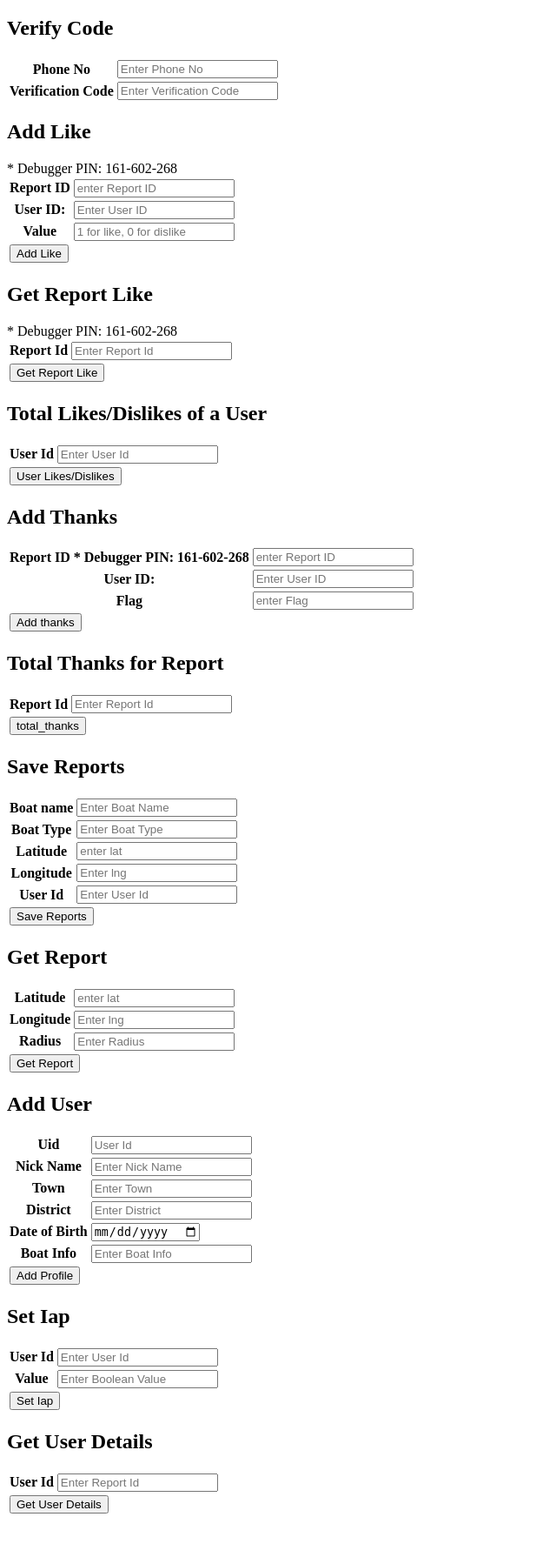
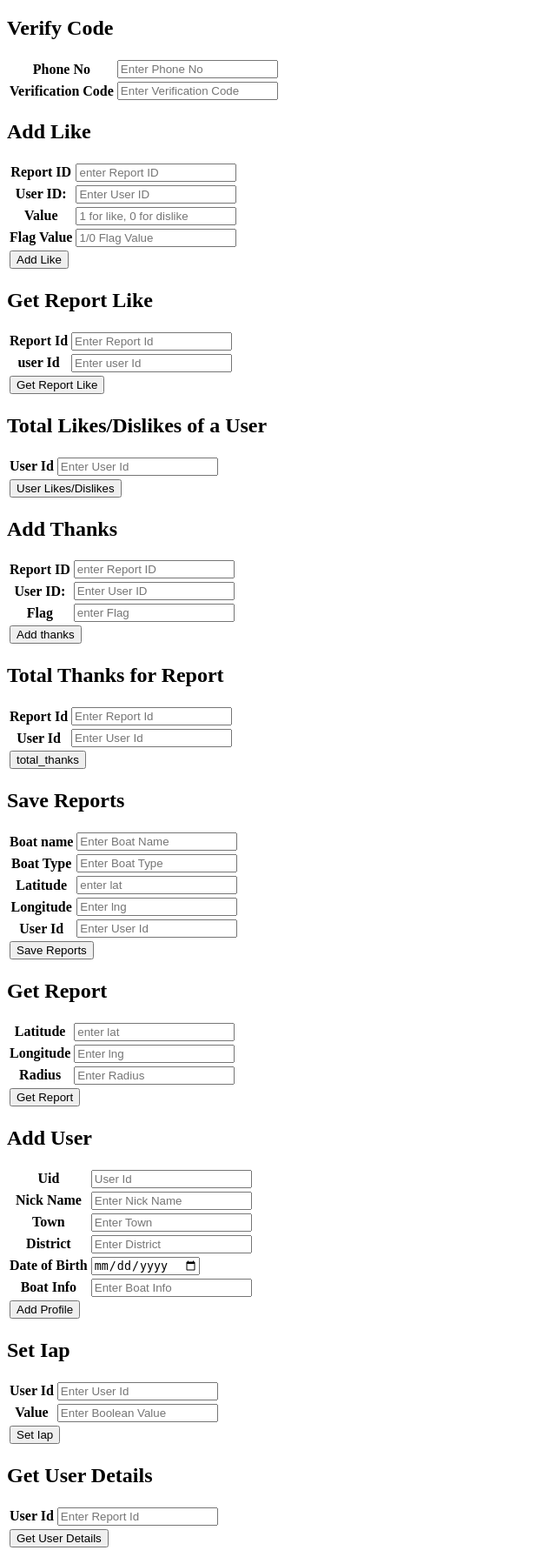
Before and after one commit to stoic1979/BoatServer, a Flask app: page /api_demo in a window 1280 px wide. Shown: the part 257-2047 px from the top of the page at 87% size, without its empty margins (0-640 px from the left). Before the commit the page ends 1997 px from the top, so only its background shows below. Run offline with Flask 2, Linux system fonts and the light colour scheme.

Commit message:
changed thanks/likes apis

```diff
--- a/models.py
+++ b/models.py
@@ -115,6 +115,7 @@ class Report(db.Model):
     lng = db.Column(db.Float, unique=True)
     user = db.Column(db.BigInteger, ForeignKey('user.id'))
 
+
     # timestamp
     ts = db.Column(db.TIMESTAMP, default=datetime.utcnow, nullable=False )
 
@@ -149,13 +150,15 @@ class Likes(db.Model):
     report = db.Column(db.BigInteger, ForeignKey('report.id'))
     user = db.Column(db.BigInteger, ForeignKey('user.id'))
     value = db.Column(db.Integer)
+    flag = db.Column(db.Integer)
 
     # timestamp
     ts = db.Column(db.TIMESTAMP, default=datetime.utcnow, nullable=False)
-    def __init__(self, report, user, value):
+    def __init__(self, report, user, value, flag):
         self.report = report
         self.user = user
         self.value = value
+        self.flag = flag
 
 
     def __repr__(self):
--- a/server.py
+++ b/server.py
@@ -350,13 +350,20 @@ def get_report_dislike_count(report_id):
 @app.route("/get_like_count", methods=['POST'])
 def get_like_count():
 
-    ret = {"likes_count": 0, "report_id": 0, "error": 0}
+    ret = {"error": 0}
 
     try:
         report_id = int(request.form['report_id'])
+        user_id = int(request.form["user_id"])
         ret["report_id"] = report_id
-        ret["likes_count"] = get_report_like_count(report_id)
-        ret["dislike_count"] = get_report_dislike_count(report_id)
+        ret["likes_count of a report:"] = get_report_like_count(report_id)
+        ret["dislike_count of a report"] = get_report_dislike_count(report_id)
+        ret["User Id"] = user_id
+        # ret["likes_count of a user"] = get_user_like_count(user_id)
+        # ret["dislike_count of a user"] = get_user_dislike_count(user_id)
+
+        likes= Likes.query.filter_by(user=user_id).all()
+        ret["flag"] = likes.flag
     except Exception as exp:
         print ("exp:", exp)
         print(traceback.format_exc())
@@ -374,18 +381,20 @@ def add_like():
         report_id = int(request.form['report_id'])
         user_id = int(request.form['user_id'])
         value = int(request.form['value'])
+        flag_value = int(request.form["flag_value"])
 
         # check if like for same report exists by this user
         like = Likes.query.filter_by(user=user_id).filter_by(report=report_id).first()
         if like:
             print "[add_like] User already had liked/disliked this report"
             like.value = value
+
         else:
-            like = Likes(report_id, user_id, value)
+            like = Likes(report_id, user_id, value, flag_value)
 
         db.session.add(like)
         db.session.commit()
-        ret["msg"] = "The Like is added successfully"
+        ret["msg"] = "The Like and flag is added successfully"
     except Exception as exp:
         print ("exp:", exp)
         print(traceback.format_exc())
@@ -433,8 +442,8 @@ def user_likes_dislikes():
 def add_thanks():
     ret = {"error": 0}
     try:
-        report_id = request.form['thanks_report_id']
-        user_id = request.form['thanks_user_id']
+        report_id = int(request.form['thanks_report_id'])
+        user_id = int(request.form['thanks_user_id'])
         flag_value = int(request.form['flag_value'])
 
         # check if flag for same report exists by this user
@@ -460,18 +469,28 @@ def total_thanks():
     ret = {"error": 0}
     try:
         report_id = int(request.form['report_id'])
+        user_id = int(request.form['user_id'])
         counter = 0
-        thanks_total = Thanks.query.all()
-        for thanks in thanks_total:
-            if report_id == thanks.report:
-                counter +=1
-                ret["Total Thanks"] = counter
-                ret["Report Id"] = thanks.report
-                ret["User Id"] = thanks.user
-                ret["Flag"] = thanks.value
-            else:
-                ret["error"] = 1
-                ret["msg"] = "Invaild Report Id Entered by user"
+        thanks = Thanks.query.all()
+        thank = Thanks.query.filter_by(report=report_id).first()
+        if not thank:
+            ret["error"] = 1
+            ret["msg"] = "Invaild Report Id Entered by user"
+        else:
+            thanks_total = Thanks.query.all()
+            for thanks in thanks_total:
+                if report_id == thanks.report:
+                    counter +=1
+                    ret["Total Thanks"] = counter
+                    ret["Report Id"] = thanks.report
+                    # ret["flag"] = thanks.value
+                    # ret["User Id"] = user_id
+        thankflag = Thanks.query.filter_by(user=user_id).first()
+        if not thankflag:
+            ret["msg"] = "Invalid User Id"
+        else:
+            ret["flag"] = thankflag.value
+            ret["User Id"] = user_id
     except Exception as exp:
         print ("exp:", exp)
         print(traceback.format_exc())
@@ -489,13 +508,20 @@ def save_reports():
         print ("fatching Report lng :", report.lng)
         print ("fatching Report user :", report.user)
     try:
+        #boat_id = int(request.form['boat_id'])
         boat_name = request.form['boat_name']
         boat_type = request.form['boat_type']
         get_lat = request.form['get_lat']
         get_lng = request.form['get_lng']
         user_id = int(request.form['user_id'])
 
-        # saving report
+        # boatcheck = Boat.query.filter_by(id=boat_id).first()
+        # if not boatcheck:
+        #     ret["err"] = 1
+        #     ret["msg"] = "Boat is not exist"
+        # else:
+        #     # saving report
+        #     report.boat = boat_id
         report = Report(boat_name, boat_type, get_lat, get_lng, user_id)
         db.session.add(report)
         db.session.commit()
@@ -532,7 +558,7 @@ def get_report():
         #print "getreport: ", getreport
         #print
 
-        query = "SELECT DISTINCT boat_name,boat_type,lat,lng,user,ts FROM report where ts > NOW() - INTERVAL 24 HOUR"
+        query = "SELECT DISTINCT boat_name,boat_type,lat,lng,user, id, ts FROM report where ts > NOW() - INTERVAL 24 HOUR"
 
         connection = db.session.connection()
 
@@ -550,7 +576,9 @@ def get_report():
                 item["boat_name"] = record["boat_name"]
                 item["boat_type"] = record["boat_type"]
                 item["lat"] = record["lat"]
-                item["lat"] = record["lat"]
+                item["lng"] = record["lng"]
+                item["id"] = record["id"]
+                item["user"] = record["user"]
                 item["ts"] = str(record["ts"])
                 reports.append(item)
 
--- a/templates/api_demo.html
+++ b/templates/api_demo.html
@@ -118,10 +118,12 @@
                     <td><input type="text" name="value" placeholder="1 for like, 0 for dislike"></td>
                 </tr>
                 <tr>
+                    <th> Flag Value</th>
+                    <td><input type="text" name="flag_value" placeholder="1/0 Flag Value"></td>
+                </tr>
+                <tr>
                     <td colspan="2"><input type="submit" value="Add Like">
-                </tr> * Debugger PIN: 161-602-268
-
-
+                </tr>
             </table>
         </form>
 
@@ -138,7 +140,13 @@
                         <input type="text" name="report_id" placeholder="Enter Report Id">
                     </td>
                 </tr>
-                <tr> * Debugger PIN: 161-602-268
+                <tr>
+                    <th>user Id</th>
+                    <td>
+                        <input type="text" name="user_id" placeholder="Enter user Id">
+                    </td>
+                </tr>
+                <tr>
 
 
                     <td colspan="2"><input type="submit" value="Get Report Like">
@@ -150,9 +158,7 @@
          <!-- ++++++++++++++++++++++++++++++++++ Get User Like/Dislike ++++++++++++++++++++++++++++++  -->
 
         <h2>Total Likes/Dislikes of a User</h2>
-        <form method="post" actio * Debugger PIN: 161-602-268
-
-n="/users_likes_dislikes">
+        <form method="post" action="/users_likes_dislikes">
             <table>
                 <tr>
                     <th>User Id</th>
@@ -171,9 +177,7 @@ n="/users_likes_dislikes">
         <form  method="post" action="/add_thanks">
             <table>
                 <tr>
-                    <th>Report ID * Debugger PIN: 161-602-268
-
-</th>
+                    <th>Report ID </th>
                     <td><input type="text" name="thanks_report_id" placeholder="enter Report ID"></td>
                 </tr>
                 <tr>
@@ -202,6 +206,10 @@ n="/users_likes_dislikes">
                     <th>Report Id</th>
                     <td><input type="text" name="report_id" placeholder="Enter Report Id"></td>
                 </tr>
+                <tr>
+                    <th>User Id</th>
+                    <td><input type="text" name="user_id" placeholder="Enter User Id"></td>
+                </tr>
                <tr>
                     <td colspan="2"><input type="submit" value="total_thanks">
                 </tr>
@@ -213,7 +221,7 @@ n="/users_likes_dislikes">
         <h2>Save Reports</h2>
          <form  method="post" action="/save_reports">
             <table>
-             <!-- <tr>
+                <!-- <tr>
                     <th>Boat Id</th>
                     <td><input type="text" name="boat_id" placeholder="Enter Boat Id"></td>
                 </tr> -->
```
